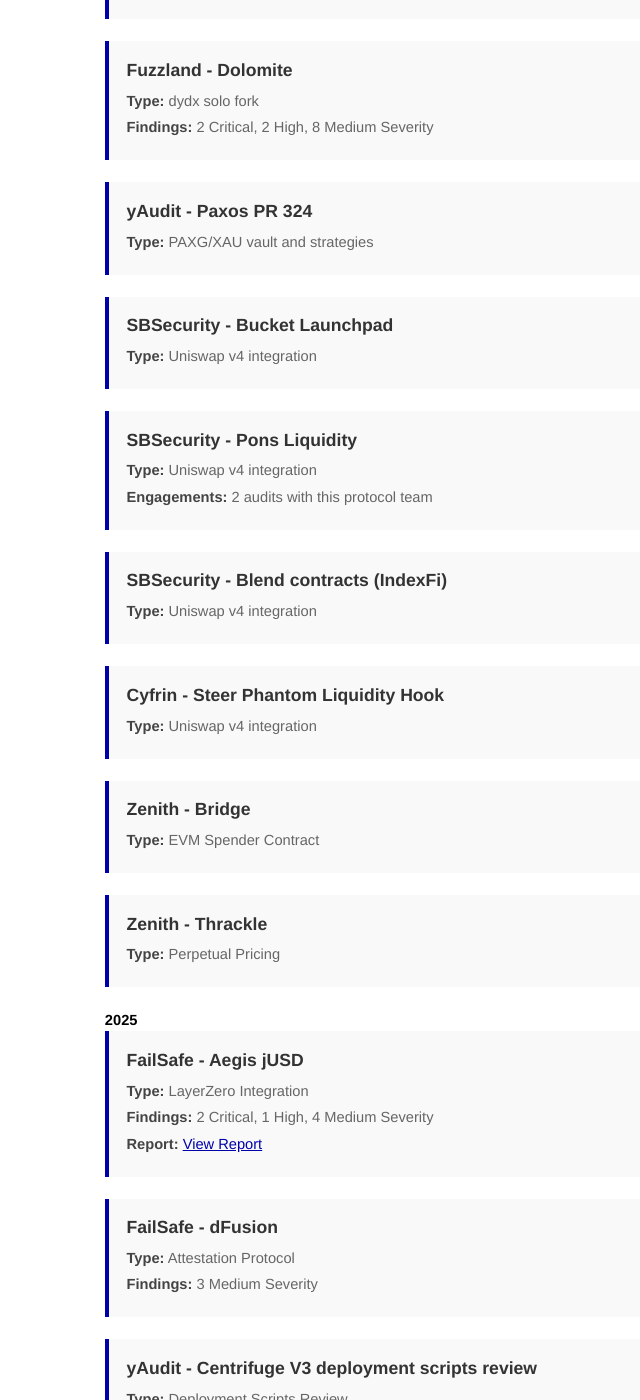
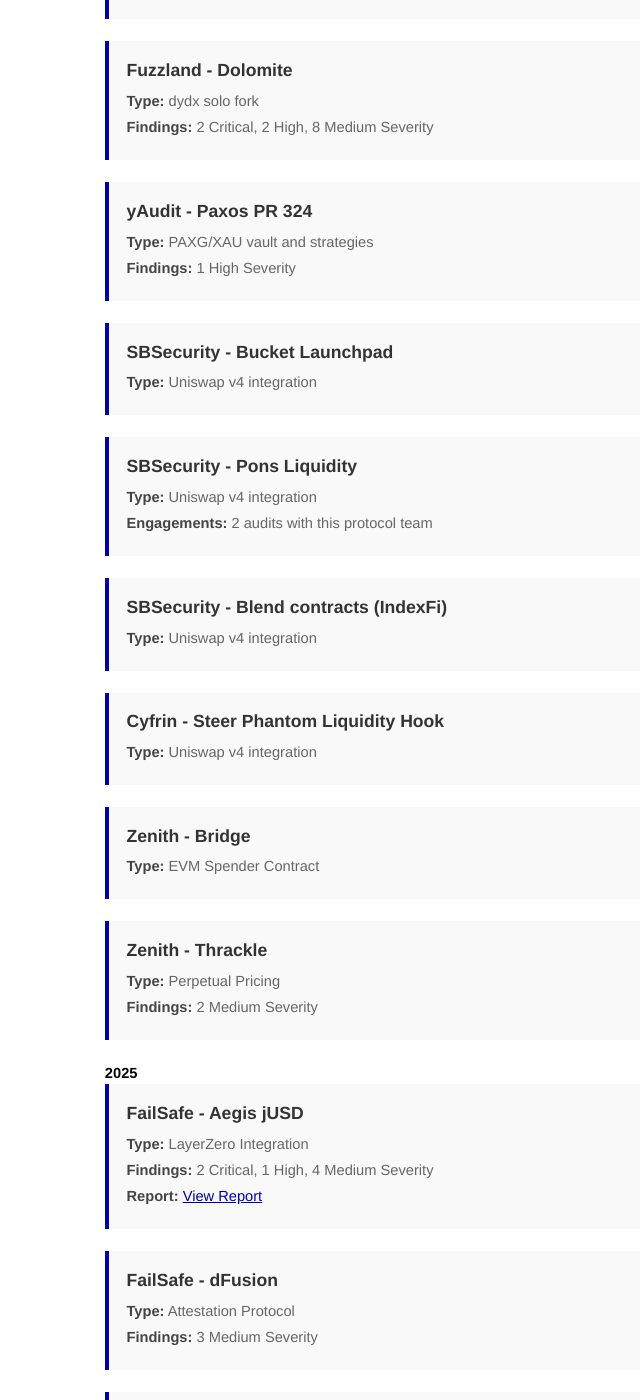
Before and after one commit to ret2basic/ret2basic.github.io, a Jekyll site: the page built from audits.html, in a window 1280 px wide and 1400 px high, scrolled down 1326 px. Shown: the whole window, without its empty margins (227-867 px from the left). Built offline with Jekyll 4.4.1, drawn with Linux system fonts in a browser that asks for light colours; part of the change alters nothing that is shown.

Commit message:
Add findings for Paxos and Thrackle audits
Co-Authored-By: Claude Opus 5.5 <noreply@anthropic.com>

```diff
--- a/audits.html
+++ b/audits.html
@@ -88,6 +88,7 @@ title: Web3 Audit Portfolio - ret2basic.eth
       <h3>yAudit - Paxos PR 324</h3>
       <div class="audit-details">
         <p><strong>Type:</strong> PAXG/XAU vault and strategies</p>
+        <p><strong>Findings:</strong> 1 High Severity</p>
       </div>
     </div>
 
@@ -131,6 +132,7 @@ title: Web3 Audit Portfolio - ret2basic.eth
       <h3>Zenith - Thrackle</h3>
       <div class="audit-details">
         <p><strong>Type:</strong> Perpetual Pricing</p>
+        <p><strong>Findings:</strong> 2 Medium Severity</p>
       </div>
     </div>
 
@@ -666,9 +668,9 @@ title: Web3 Audit Portfolio - ret2basic.eth
       <div class="stat-item">
         <h3>Total Findings</h3>
         <p><strong>Critical:</strong> 30</p>
-        <p><strong>High:</strong> 99</p>
-        <p><strong>Medium:</strong> 224</p>
-        <p><strong>Total H/M:</strong> 323</p>
+        <p><strong>High:</strong> 100</p>
+        <p><strong>Medium:</strong> 226</p>
+        <p><strong>Total H/M:</strong> 326</p>
       </div>
       <div class="stat-item">
         <h3>Languages & Platforms</h3>
```
